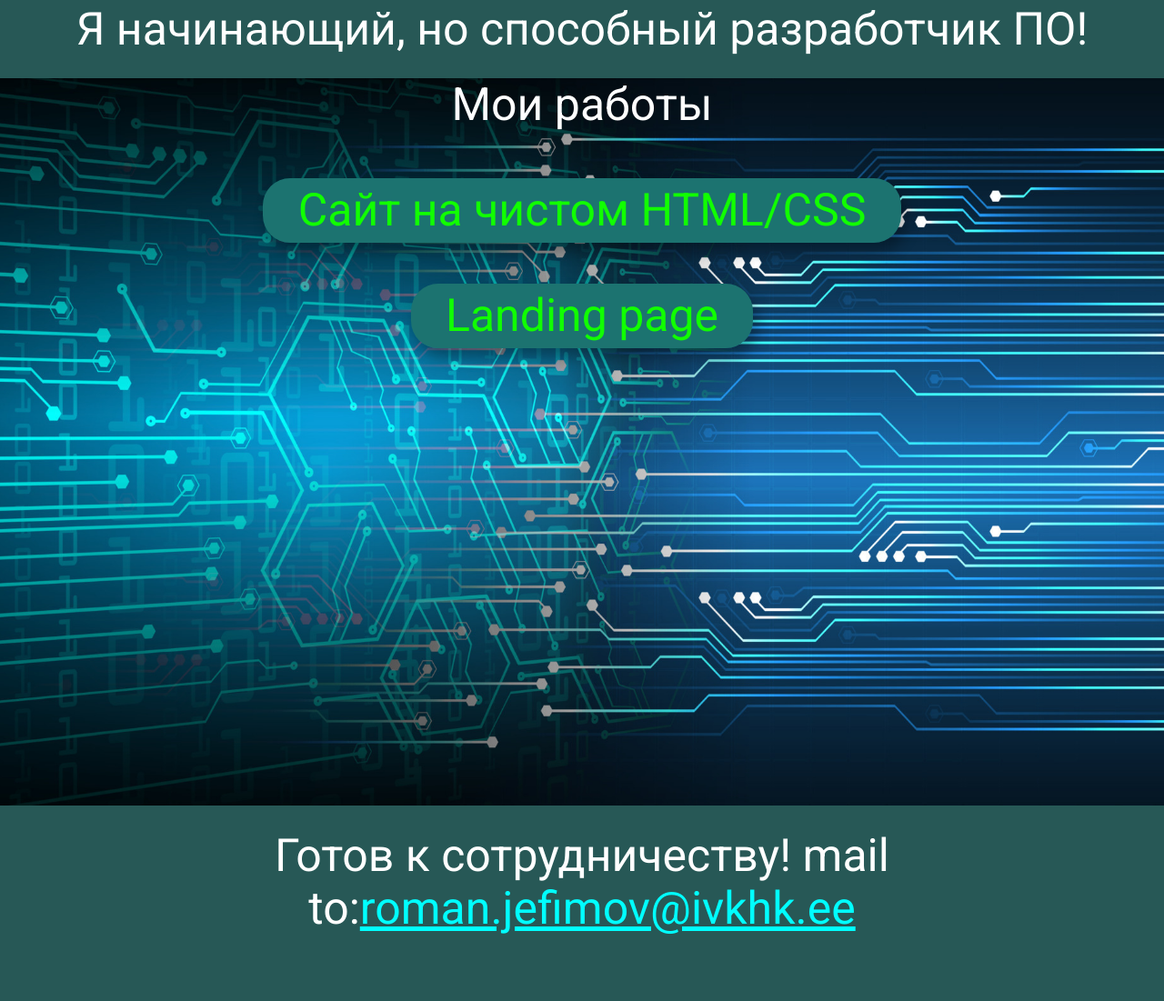
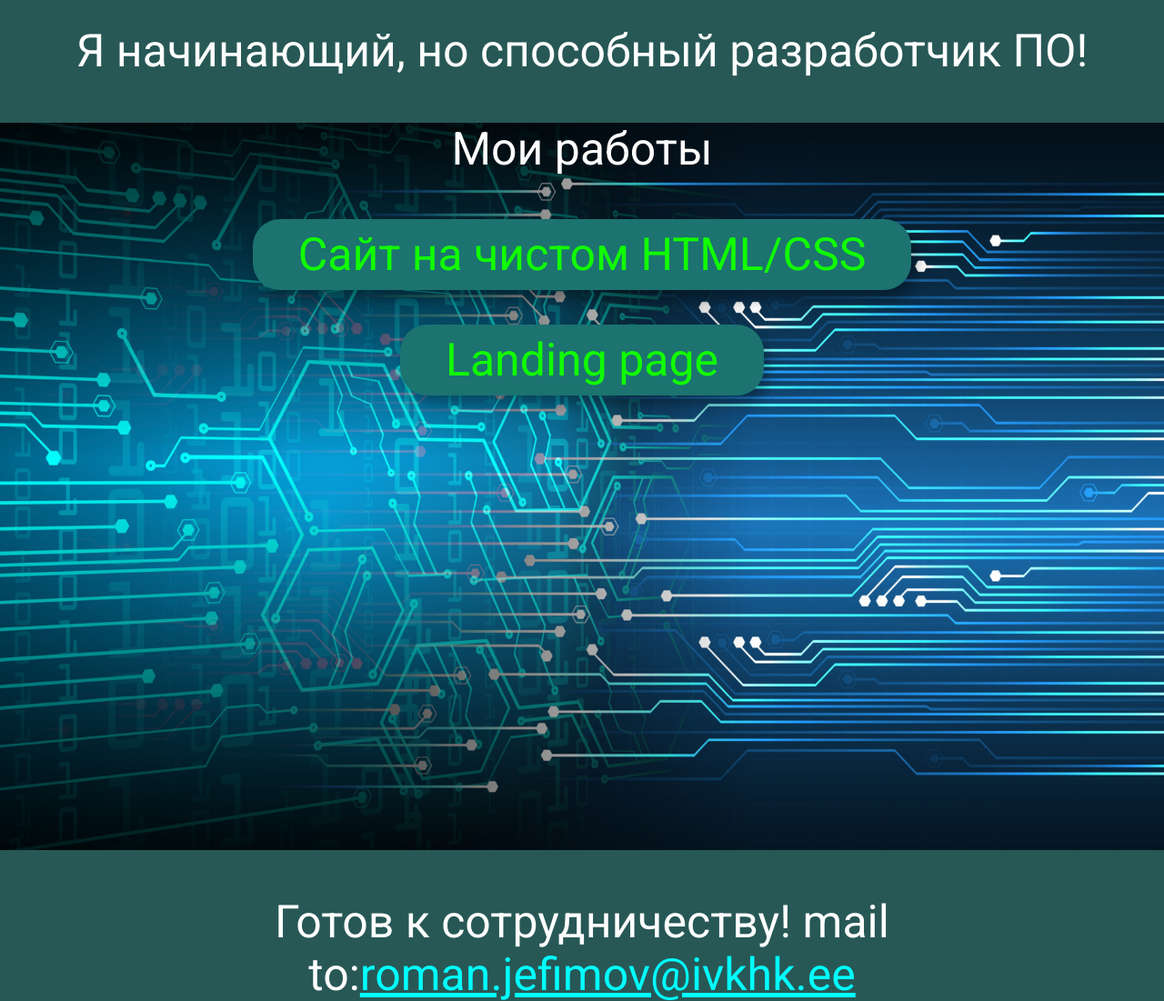
Before and after one commit to RomanJefimov/RomanJefimov.github.io, a plain HTML site: page index.html in a window 1280 px wide. Shown: the part 23-1124 px from the top of the page at 91% size. Before the commit the page ends 1051 px from the top, so only its background shows below. Drawn offline with Linux system fonts and the light colour scheme.

Commit message:
Portfolio

```diff
--- a/styles.css
+++ b/styles.css
@@ -14,11 +14,11 @@ html{
 }
 
 header{
-	margin-top: 2%;
+	margin-top: 50px;
 }
 
 .container{
-	margin-top: 2%;
+	margin-top: 50px;
 	min-height: 800px;
 	background: url('img/me.jpg') center/cover no-repeat;
 
@@ -34,16 +34,16 @@ header{
 	color: #11ff00;
 	background-color: #1c7370;
 	border-radius: 30px;
-	padding-left: 3%;
-	padding-right: 3%;
-	padding-top: 0.5% ;
-	padding-bottom: 0.5%;
+	padding-left: 50px;
+	padding-right: 50px;
+	padding-top: 10px ;
+	padding-bottom: 10px;
 	text-decoration: none;
 	box-shadow: 5px 10px 15px 0px rgba(0, 0, 0, 0.3);
 
 }
 footer {
-	margin-top: 2%;
+	margin-top: 50px;
 }
 footer a {
 	color:aqua;
```
